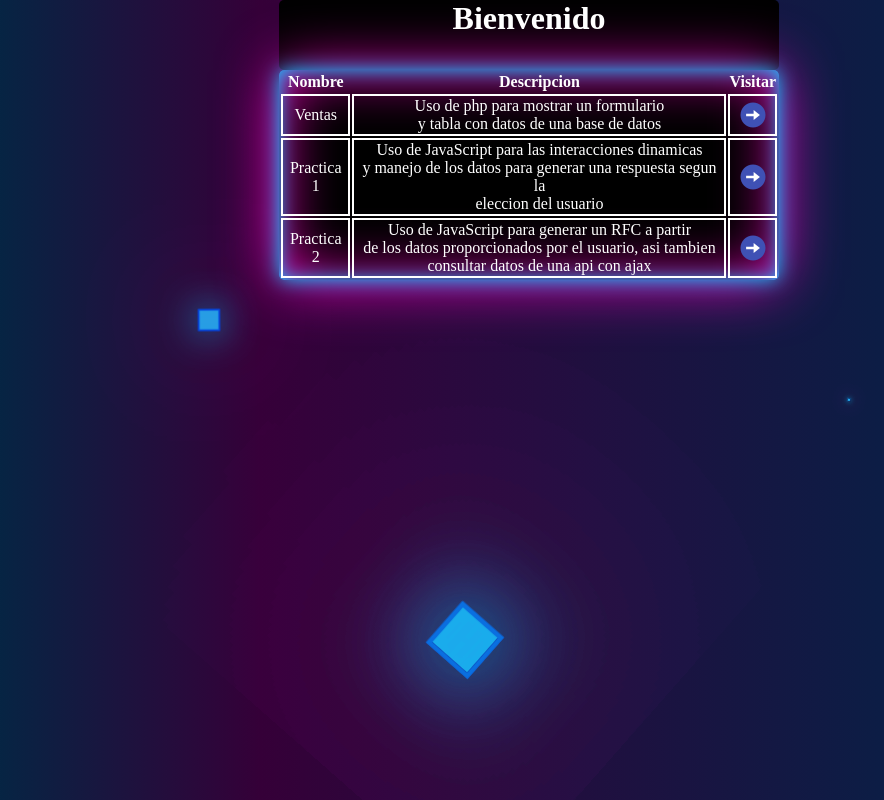
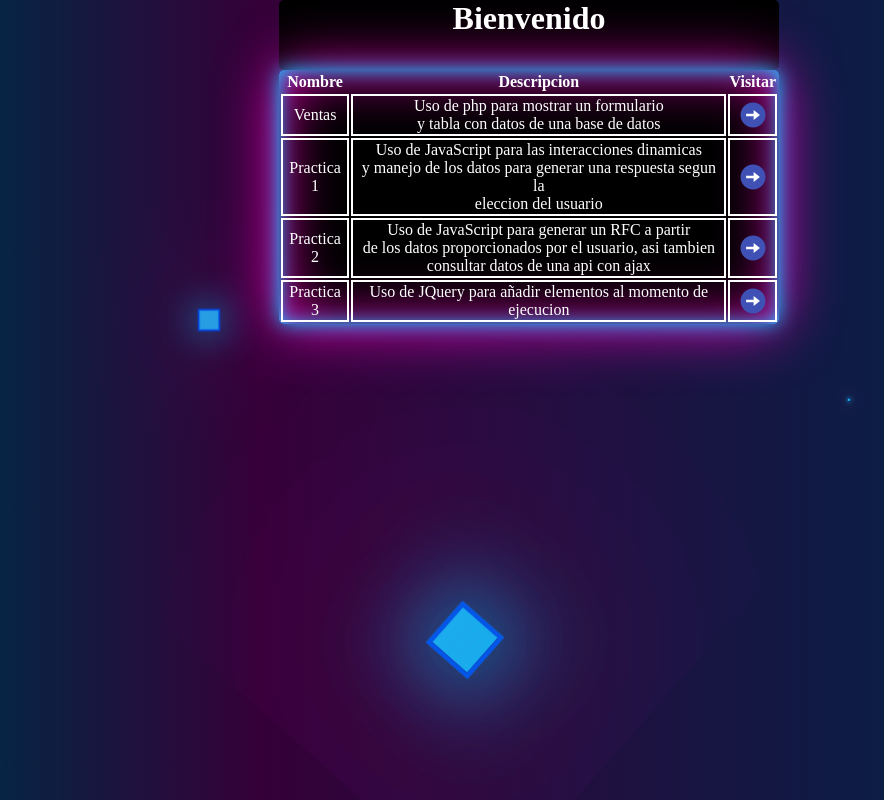
Before and after one commit to AH1819/AH1819.github.io, a plain HTML site: page index.html in a window 1280 px wide. Shown: the whole page, without its empty margins (111-995 px from the left). Drawn offline with Linux system fonts and the light colour scheme.

Commit message:
Update index.html

```diff
--- a/index.html
+++ b/index.html
@@ -7,6 +7,12 @@
 
     <body>
         <div class="container">
+            <div class="cube"></div>
+            <div class="cube"></div>
+            <div class="cube"></div>
+            <div class="cube"></div>
+            <div class="cube"></div>
+            <div class="cube"></div>
             <div class="cont-all">
                 <div class="welcome">
                     <h1>Bienvenido</h1>
@@ -23,61 +29,43 @@
                                 <td>Ventas</td>
                                 <td>Uso de php para mostrar un formulario <br>
                                     y tabla con datos de una base de datos</td>
-                            <td class="redireccionar"><a href="https://ventaspracticas.000webhostapp.com/"><img src="flecha.png"></a></td>
+                                <td class="redireccionar"><a
+                                        href="https://ventaspracticas.000webhostapp.com/"><img
+                                            src="flecha.png"></a></td>
                             </tr>
                             <tr>
                                 <td>Practica 1</td>
-                            <td>Uso de JavaScript para las interacciones dinamicas<br>
-                                y manejo de los datos para generar una respuesta segun la<br>
+                                <td>Uso de JavaScript para las interacciones
+                                    dinamicas<br>
+                                    y manejo de los datos para generar una
+                                    respuesta segun la<br>
                                     eleccion del usuario</td>
-                            <td class="redireccionar"><a href="https://ah1819.github.io/Practica1.github.io/"><img src="flecha.png"></a></td>
+                                <td class="redireccionar"><a
+                                        href="https://ah1819.github.io/Practica1.github.io/"><img
+                                            src="flecha.png"></a></td>
                             </tr>
                             <tr>
                                 <td>Practica 2</td>
-                            <td>Uso de JavaScript para generar un RFC a partir<br>
-                                de los datos proporcionados por el usuario, asi tambien<br>
+                                <td>Uso de JavaScript para generar un RFC a
+                                    partir<br>
+                                    de los datos proporcionados por el usuario,
+                                    asi tambien<br>
                                     consultar datos de una api con ajax</td>
-                            <td class="redireccionar"><a href="https://ah1819.github.io/Practica2.git.io/"><img src="flecha.png"></a></td>
+                                <td class="redireccionar"><a
+                                        href="https://ah1819.github.io/Practica2.git.io/"><img
+                                            src="flecha.png"></a></td>
                             </tr>
+                            <td>Practica 3</td>
+                            <td>Uso de JQuery para añadir elementos al momento
+                                de ejecucion</td>
+                            <td class="redireccionar"><a
+                                    href="https://ah1819.github.io/Practica3.github.io/"><img
+                                        src="flecha.png"></a></td>
+                        </tr>
+
                     </table>
                 </div>
             </div>
-        <div class="cube"></div>
-        <div class="cube"></div>
-        <div class="cube"></div>
-        <div class="cube"></div>
-        <div class="cube"></div>
-        <div class="cube"></div>
         </div>
-    <!-- <form action="crud/insert.php" class="formulario" method="POST">
-        <input type="text" name="idprod" class="input">
-        <input type="text" name="nombre" class="input">
-        <input type="text" name="precio" class="input">
-        <input type="text" name="exist" class="input"><br>
-        <input type="submit" value="Registrar" class="button">
-    </form>
-    <?php
-    include('crud/conexion.php');
-    $con = conectaDB();
-    $sql = "select id_prod,nombre,precio from td_productos";
-    $resultado = mysqli_query($con,$sql);
-
-    echo "<table class = 'tabla'> <tbody>";
-    echo "<thead>";
-    echo "<th><font color = 'white'>Nombre</font></th>";
-    echo "<th><font color = 'white'>Precio</font></th>";
-    echo "<th><font color = 'white'>Eliminar</font></th>";
-    echo "</thead>";
-
-    while($fila = mysqli_fetch_row($resultado)){
-			echo "<tr>";
-			echo "<td><font color = 'black'>".$fila[1]."</font></td>";
-			echo "<td><font color = 'black'>".$fila[2]."</font></td>";
-            echo "<td class = 'eliminar'><a href = 'crud/eliminar.php?idp=".$fila[0]."' ><img src ='source/iconoeliminar.png'></a></td>";
-			echo "</tr>";
-		}
-		echo "</table>";
-    ?> -->
     </body>
-
 </html>
```
Lines whose indentation alone changed are shown as unchanged.
